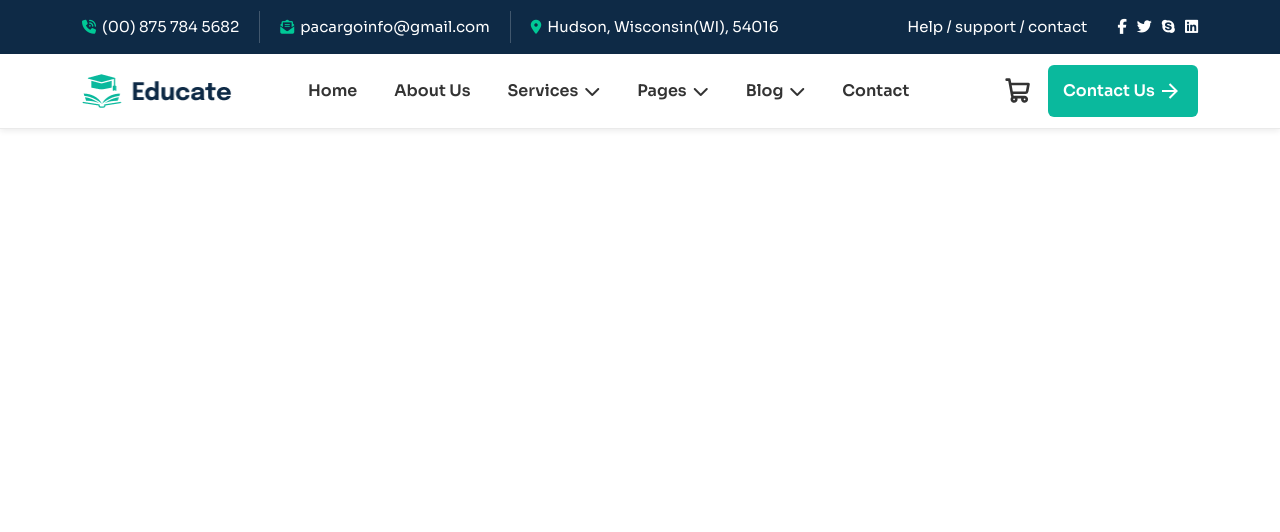
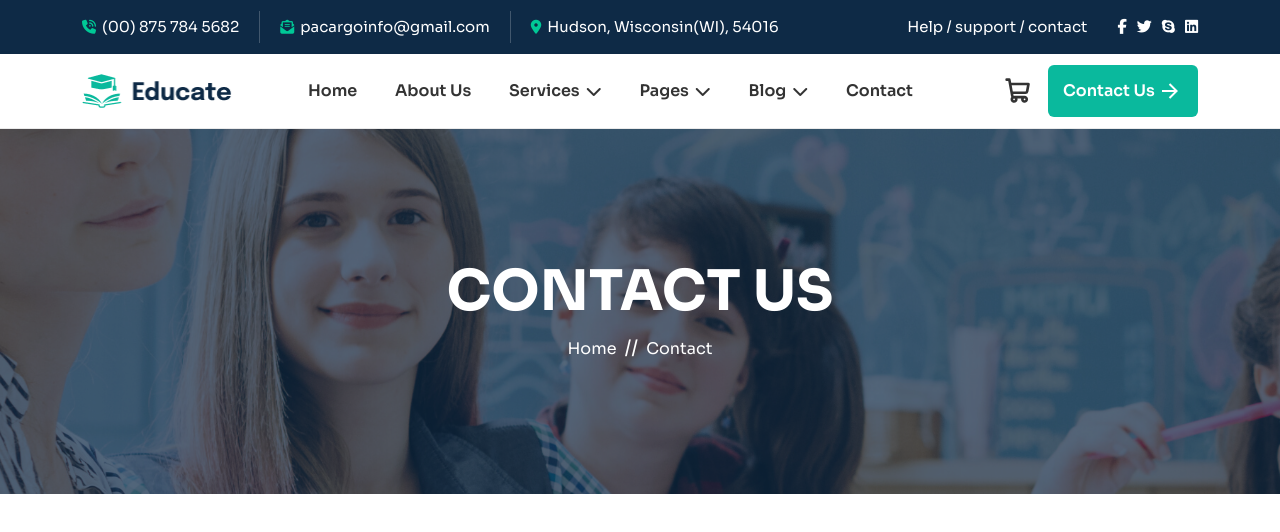
Before and after one commit to Abdookasha13/final-project, a React (Vite) app: page /blog in a window 1280 px wide. Shown: the top 532 px of the page. Built offline with nearby package versions, Linux system fonts and the light colour scheme.

Commit message:
add header

```diff
--- a/src/App.jsx
+++ b/src/App.jsx
@@ -1,6 +1,7 @@
 import { BrowserRouter } from "react-router-dom";
 import HeadNavbar from "./Components/HeadNavbar/HeadNavbar";
 import Navbar from "./Components/Navbar/Navbar";
+import HeaderSection from "./Components/headerSection/headerSection";
 
 function App() {
   return (
@@ -8,6 +9,7 @@ function App() {
       <BrowserRouter>
         <HeadNavbar />
         <Navbar />
+        <HeaderSection />
       </BrowserRouter>
     </>
   );
--- /dev/null
+++ b/src/Components/HeaderSection/HeaderSection.css
@@ -0,0 +1,44 @@
+.header-section {
+  position: relative;
+  background-image: url("/Images/headerBG.jpg");
+  background-size: cover;
+  background-repeat: no-repeat;
+  min-height: 365px;
+  display: flex;
+  align-items: center;
+  justify-content: center;
+  color: #fff;
+  text-align: center;
+}
+
+.header-section-overlay {
+  position: absolute;
+  inset: 0;
+  background: #0e2a46;
+  opacity: 0.7;
+}
+
+.custom-container {
+  position: relative;
+}
+
+.custom-title {
+  font-size: clamp(1.8rem, 5vw, 3.5rem);
+  font-weight: 700;
+  text-transform: uppercase;
+}
+
+.custom-breadcrumb-list {
+  display: flex;
+  justify-content: center;
+  align-items: center;
+  gap: 8px;
+}
+
+.custom-link {
+  color: #fff;
+}
+
+.custom-divider {
+  font-size: 20px;
+}
--- /dev/null
+++ b/src/Components/HeaderSection/HeaderSection.jsx
@@ -0,0 +1,25 @@
+import { NavLink } from "react-router-dom";
+import "./HeaderSection.css";
+export default function HeaderSection() {
+  return (
+    <div className="header-section">
+      <div className="header-section-overlay"></div>
+      <div className="container">
+        <div className="row">
+          <div className="col-md-12">
+            <div className="custom-container">
+              <h3 className="custom-title">Contact Us</h3>
+              <div className="custom-breadcrumb-list">
+                <NavLink to="/" className="custom-link">
+                  Home
+                </NavLink>
+                <span className="custom-divider">//</span>
+                <span>Contact</span>
+              </div>
+            </div>
+          </div>
+        </div>
+      </div>
+    </div>
+  );
+}
--- a/src/Components/Navbar/Navbar.css
+++ b/src/Components/Navbar/Navbar.css
@@ -2,9 +2,6 @@
   background-color: #fff;
   border-bottom: 1px solid #eaeaea;
   box-shadow: 0 2px 6px rgba(0, 0, 0, 0.08);
-  position: sticky;
-  top: 80px;
-  z-index: 1000;
 }
 
 .logo-navbar img {
@@ -14,7 +11,7 @@
 .links-navbar ul {
   display: flex;
   align-items: center;
-  gap: 37px;
+  justify-content: space-between;
 }
 
 .links-navbar ul li > a {
--- a/src/Components/Navbar/Navbar.jsx
+++ b/src/Components/Navbar/Navbar.jsx
@@ -13,6 +13,7 @@ function Navbar() {
       <div className="navbar-main py-2 py-xl-0">
         <div className="container">
           <div className="row align-items-center">
+            {/* ================logo================== */}
             <div className="col-6 col-xl-2">
               <div className="logo-navbar">
                 <NavLink to="/">
@@ -20,7 +21,7 @@ function Navbar() {
                 </NavLink>
               </div>
             </div>
-
+            {/* =================links navbar======================= */}
             <div className="col-xl-7 d-none d-xl-block ps-5">
               <nav className="links-navbar ">
                 <ul>
```
Also changed, not shown: src/Components/Newsletter/Newsletter.css (added, +94 -0 lines), src/Components/Newsletter/Newsletter.jsx (added, +58 -0 lines), public/Images/headerBG.jpg (added).
